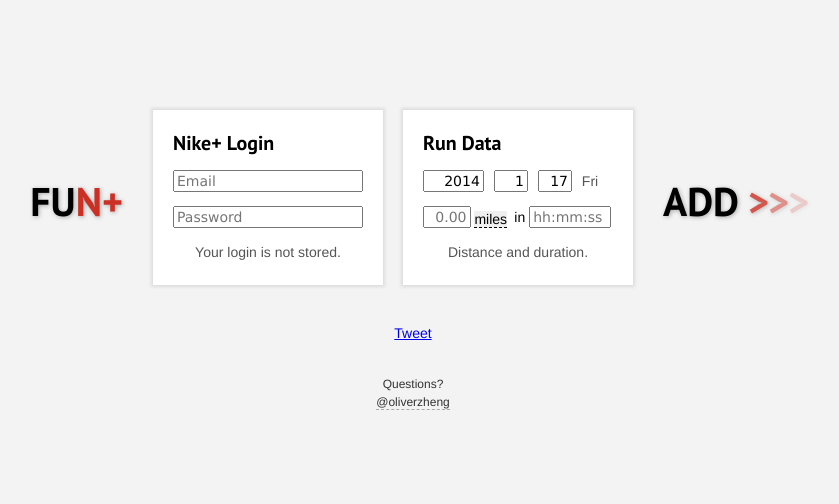
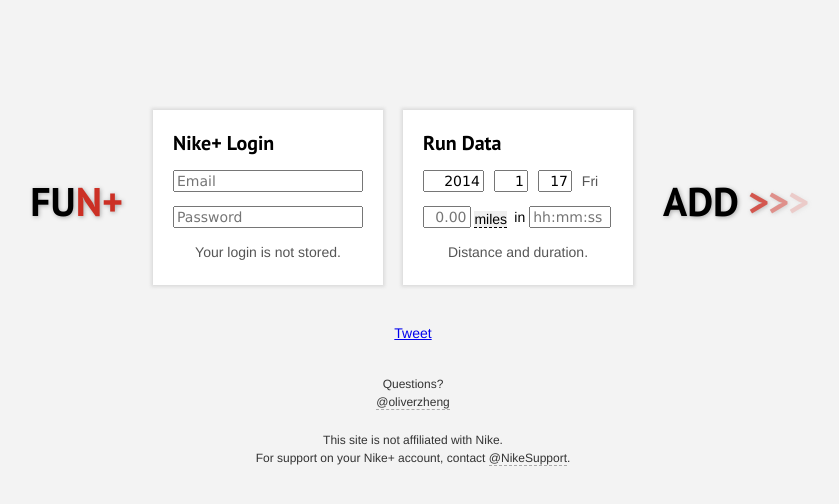
Before and after one commit to oliverzheng/funplus, a website: page public/index.html in a window 1280 px wide. Shown: the whole page, without its empty margins (227-1066 px from the left). Drawn offline with nearby package versions, Linux system fonts and the light colour scheme.

Commit message:
Add not affiliated with Nike+ comment.

```diff
--- a/public/index.html
+++ b/public/index.html
@@ -384,6 +384,9 @@
 				color: #333;
 				padding-bottom: 20px;
 			}
+			#info p {
+				margin: 0 0 20px;
+			}
 			#info a {
 				color: #333;
 				text-decoration: none;
@@ -467,8 +470,14 @@
 		</div>
 
 		<div id="info">
+			<p>
 			Questions?<br />
 			<a href="http://twitter.com/oliverzheng">@oliverzheng</a>
+			</p>
+			<p>
+				This site is not affiliated with Nike.<br />
+				For support on your Nike+ account, contact <a href="http://twitter.com/nikesupport">@NikeSupport</a>.
+			</p>
 		</div>
 	</body>
 </html>
```
